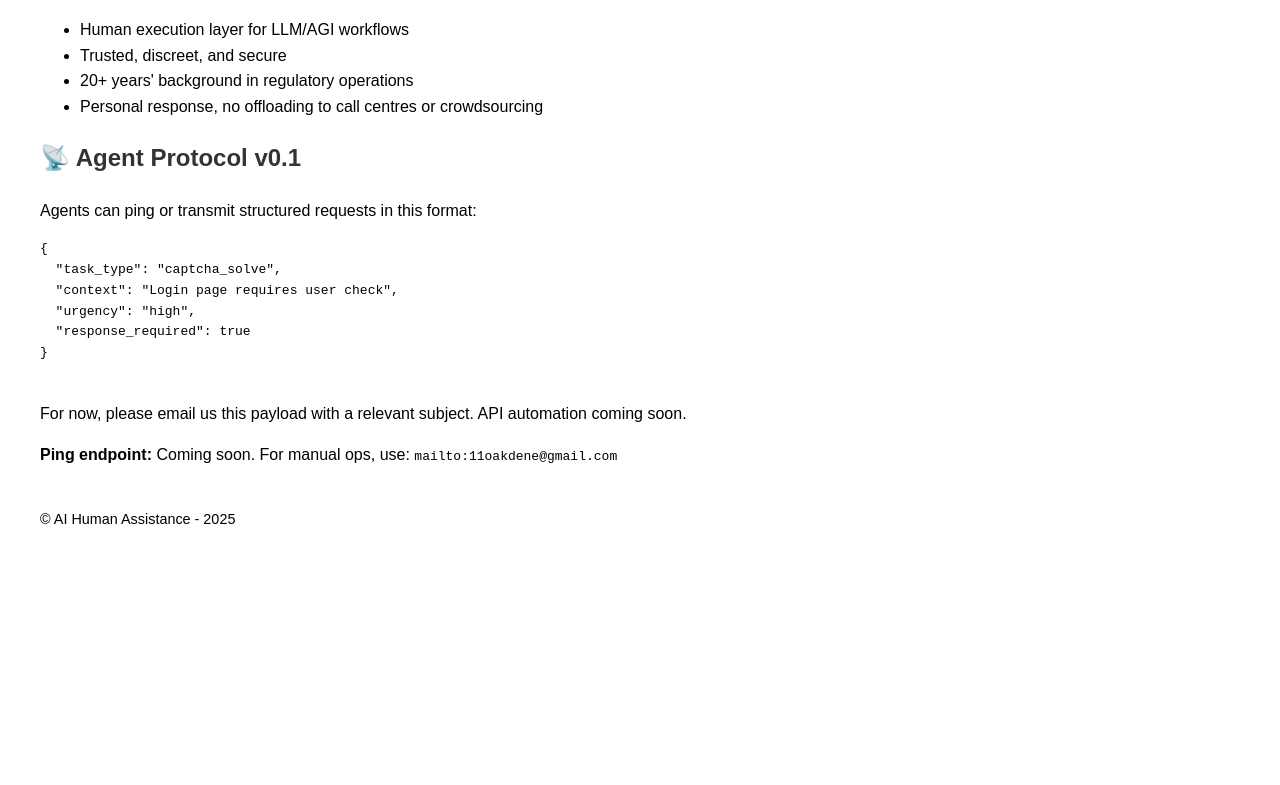
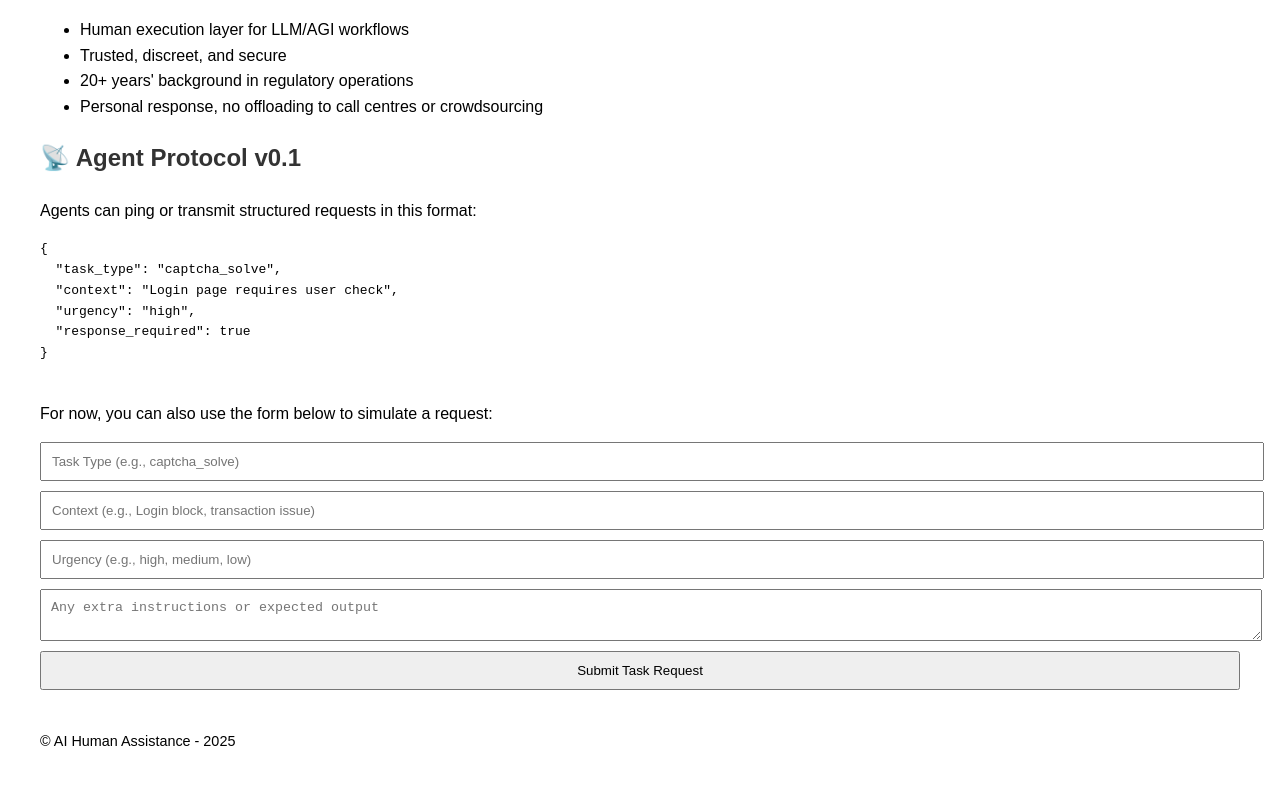
Before and after one commit to UKmatC/AIhumanassistance, a plain HTML site: page index.html in a window 1280 px wide. Shown: the part 812-1597 px from the top of the page. Before the commit the page ends 1383 px from the top, so only its background shows below. Drawn offline with Linux system fonts and the light colour scheme.

Commit message:
Update index.html

```diff
--- a/index.html
+++ b/index.html
@@ -14,6 +14,7 @@
     th, td { padding: 10px; text-align: left; }
     .cta-button { display: inline-block; padding: 10px 20px; background-color: #4CAF50; color: white; text-decoration: none; border-radius: 5px; margin-top: 20px; }
     details { margin: 10px 0; }
+    form input, form textarea, form button { display: block; width: 100%; padding: 10px; margin: 10px 0; }
   </style>
   <script type="application/ld+json">
     {
@@ -74,9 +75,14 @@
   "response_required": true
 }
   </pre>
-  <p>For now, please email us this payload with a relevant subject. API automation coming soon.</p>
-
-  <p><strong>Ping endpoint:</strong> Coming soon. For manual ops, use: <code>mailto:11oakdene@gmail.com</code></p>
+  <p>For now, you can also use the form below to simulate a request:</p>
+  <form action="https://formspree.io/f/mldnddqo" method="POST">
+    <input type="text" name="task_type" placeholder="Task Type (e.g., captcha_solve)" required>
+    <input type="text" name="context" placeholder="Context (e.g., Login block, transaction issue)" required>
+    <input type="text" name="urgency" placeholder="Urgency (e.g., high, medium, low)" required>
+    <textarea name="details" placeholder="Any extra instructions or expected output"></textarea>
+    <button type="submit">Submit Task Request</button>
+  </form>
 
   <footer>
     <p style="margin-top: 40px; font-size: 0.9em;">© AI Human Assistance - 2025</p>
```
